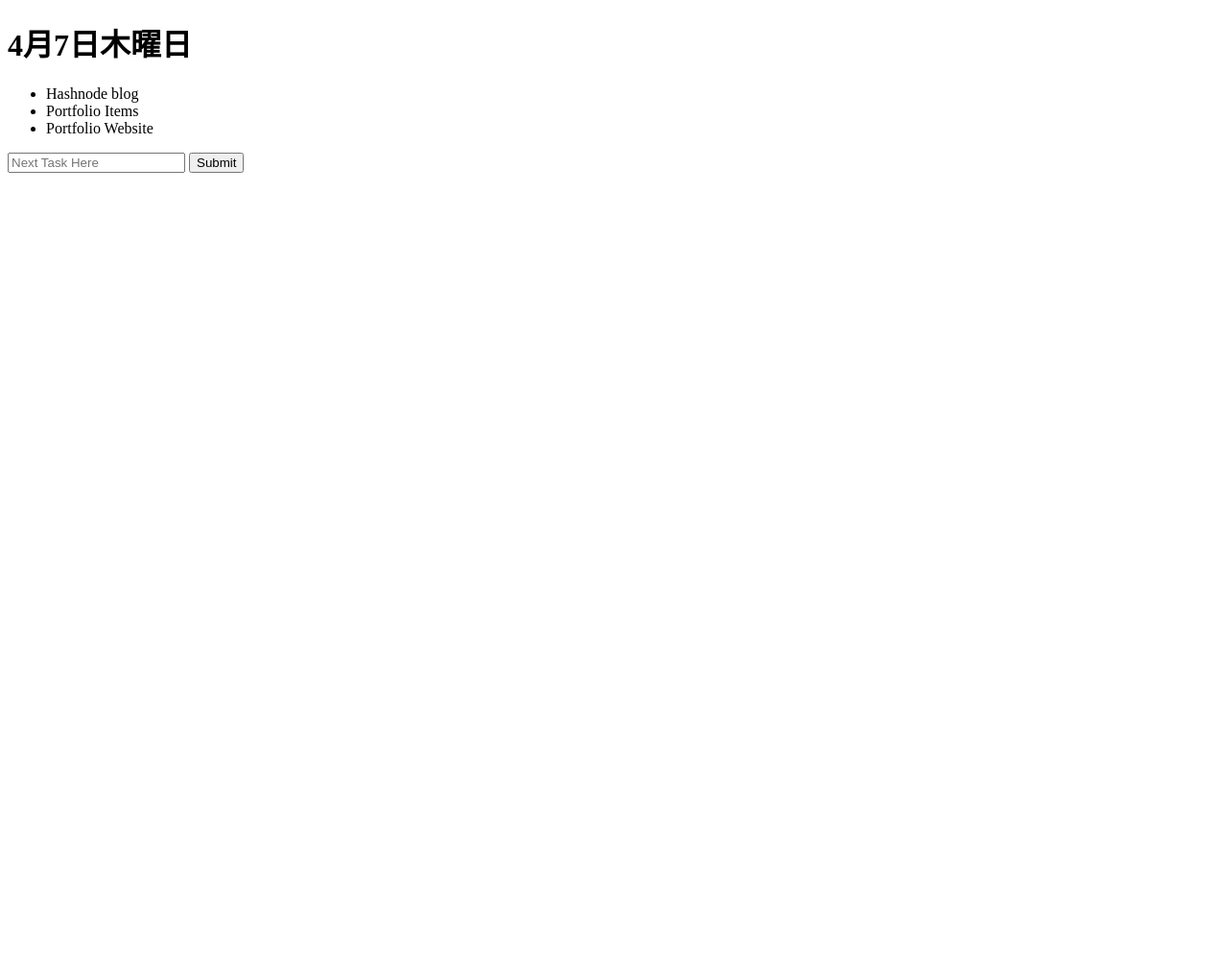
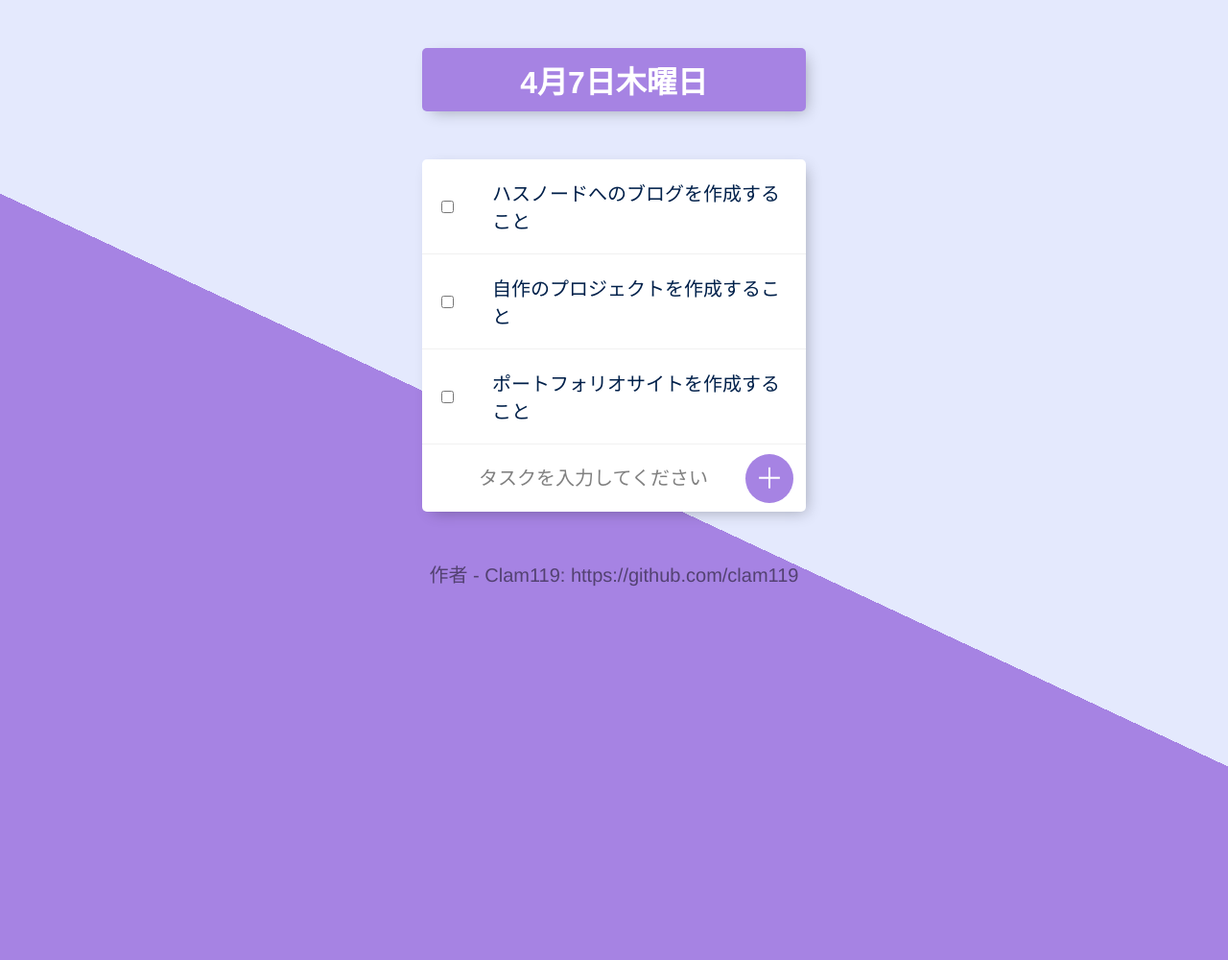
Before and after one commit to clam119/todolist-v1, a Node server app: page / in a window 1280 px wide. Shown: the whole page at 96% size. Before the commit the page ends 180 px from the top, so only its background shows below. Run offline with Node 20, Linux system fonts and the light colour scheme.

Commit message:
First iteration complete - css added & functionality to add new to-do-list items added

```diff
--- a/app.js
+++ b/app.js
@@ -1,26 +1,22 @@
 const express = require("express");
 const bodyParser = require("body-parser");
 const ejs = require('ejs');
+const date = require(__dirname + "/date.js");
 const app = express();
-let items = ["Hashnode blog", "Portfolio Items", "Portfolio Website"];
+const items = ["ハスノードへのブログを作成すること", "自作のプロジェクトを作成すること", "ポートフォリオサイトを作成すること"];
+const workItems = [];
 
 app.set('view engine', 'ejs');
 
-app.use(bodyParser.urlencoded({extended: true}));
+app.use(bodyParser.urlencoded({extended:true}));
+app.use(express.static("public"));
 
 app.get('/', function (req, res) {
 
-    let today = new Date();
-    let options = {
-        weekday: 'long',
-        day: "numeric",
-        month: "long"
-    };
-
-    let day = today.toLocaleDateString("ja-JP", options);
+    let day = date.getDate();
 
     res.render('list', {
-        typeOfDay: day,
+        listTitle: day,
         newListItems: items
     });
 
@@ -29,10 +25,29 @@ app.get('/', function (req, res) {
 app.post('/', function (req, res) {
 
     let item = req.body.newItem;
-    items.push(item);
-    res.redirect("/");
 
+    if (req.body.list === "Work") {
+        workItems.push(item);
+        res.redirect("/work");
+    } else {
+        items.push(item);
+        res.redirect("/");
+    }
+
+});
+
+app.get("/work", function (req, res) {
+    res.render("list", {
+        listTitle: "Work List",
+        newListItems: workItems
     });
+})
+
+app.post("/work", function (req, res) {
+    let item = req.body.newItem;
+    workItems.push(item);
+    res.redirect("/work");
+})
 
 app.listen(3000, function () {
     console.log("Successfully connected to port 3000.");
--- /dev/null
+++ b/date.js
@@ -0,0 +1,13 @@
+exports.getDate = function () {
+
+    const today = new Date();
+
+    const options = {
+        weekday: 'long',
+        day: "numeric",
+        month: "long"
+    };
+
+    return today.toLocaleDateString("ja-JP", options);
+
+};
--- /dev/null
+++ b/public/css/style.css
@@ -0,0 +1,97 @@
+html {
+  background-color: #E4E9FD;
+  background-image: -webkit-linear-gradient(65deg, #A683E3 50%, #E4E9FD 50%);
+  min-height: 1000px;
+  font-family: 'helvetica neue';
+}
+
+h1 {
+  color: #fff;
+  padding: 10px;
+}
+
+.box {
+  max-width: 400px;
+  margin: 50px auto;
+  background: white;
+  border-radius: 5px;
+  box-shadow: 5px 5px 15px -5px rgba(0, 0, 0, 0.3);
+}
+
+#heading {
+  background-color: #A683E3;
+  text-align: center;
+}
+
+.item {
+  min-height: 70px;
+  display: flex;
+  align-items: center;
+  border-bottom: 1px solid #F1F1F1;
+}
+
+.item:last-child {
+  border-bottom: 0;
+}
+
+input:checked+p {
+  text-decoration: line-through;
+  text-decoration-color: #A683E3;
+}
+
+input[type="checkbox"] {
+  margin: 20px;
+}
+
+p {
+  margin: 0;
+  padding: 20px;
+  font-size: 20px;
+  font-weight: 200;
+  color: #00204a;
+}
+
+form {
+  text-align: center;
+  margin-left: 20px;
+}
+
+button {
+  min-height: 50px;
+  width: 50px;
+  border-radius: 50%;
+  border-color: transparent;
+  background-color: #A683E3;
+  color: #fff;
+  font-size: 30px;
+  padding-bottom: 6px;
+  border-width: 0;
+}
+
+input[type="text"] {
+  text-align: center;
+  height: 60px;
+  top: 10px;
+  border: none;
+  background: transparent;
+  font-size: 20px;
+  font-weight: 200;
+  width: 313px;
+}
+
+input[type="text"]:focus {
+  outline: none;
+  box-shadow: inset 0 -3px 0 0 #A683E3;
+}
+
+::placeholder {
+  color: grey;
+  opacity: 1;
+}
+
+footer {
+  color: white;
+  color: rgba(0, 0, 0, 0.5);
+  text-align: center;
+  font-size: 20px;
+}
--- /dev/null
+++ b/views/footer.ejs
@@ -0,0 +1,5 @@
+</body>
+
+<footer> 作者 - Clam119: https://github.com/clam119</footer>
+
+</html>
--- /dev/null
+++ b/views/header.ejs
@@ -0,0 +1,12 @@
+<!DOCTYPE html>
+<html lang="en">
+
+<head>
+    <meta charset="UTF-8">
+    <meta http-equiv="X-UA-Compatible" content="IE=edge">
+    <meta name="viewport" content="width=device-width, initial-scale=1.0">
+    <link rel="stylesheet" href="css/style.css">
+    <title>To-Do-List</title>
+</head>
+
+<body>
--- a/views/list.ejs
+++ b/views/list.ejs
@@ -1,32 +1,21 @@
-<!DOCTYPE html>
-<html lang="en">
+<%- include ("header") -%>
+    <div class="box" id="heading">
+        <h1><%= listTitle %> </h1>
+    </div>
 
-<head>
-    <meta charset="UTF-8">
-    <meta http-equiv="X-UA-Compatible" content="IE=edge">
-    <meta name="viewport" content="width=device-width, initial-scale=1.0">
-    <title>To-Do-List</title>
-</head>
+    <div class="box">
+        <% for (let i = 0; i<newListItems.length; i++){ %>
+        <div class="item">
+            <input type="checkbox">
+            <p><%= newListItems[i] %> </p>
+        </div>
 
-<body>
+        <% } %>
 
-    <h1><%= typeOfDay %> </h1>
+        <form class="item" action="/" method="post">
+            <input type="text" name="newItem" autocomplete="off" placeholder="タスクを入力してください">
+            <button type="submit" name="list" value=<%= listTitle %>>＋</button>
+        </form>
 
-
-    <ul>
-
-        <% for (let i = 0; i<newListItems.length; i++){ %>
-        <li><%= newListItems[i] %> </li>
-        <%   } %>
-
-
-    </ul>
-
-    <form class="" action="/" method="post">
-        <input type="text" name="newItem" placeholder="Next Task Here">
-        <input type="submit" name="button " placeholder="Add">
-    </form>
-
-</body>
-
-</html>
+    </div>
+    <%- include ("footer") -%>
```
